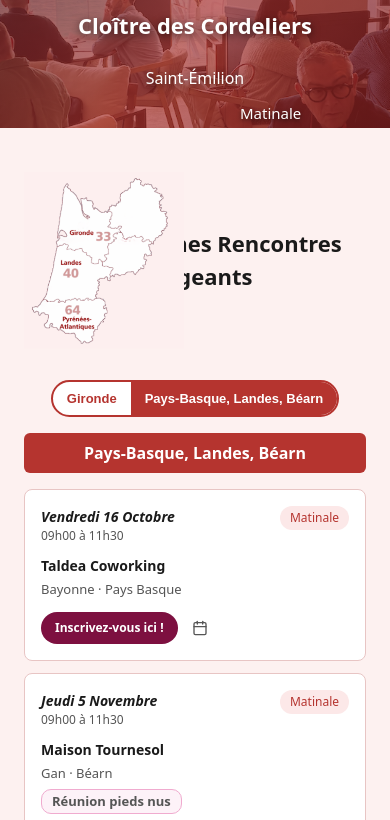
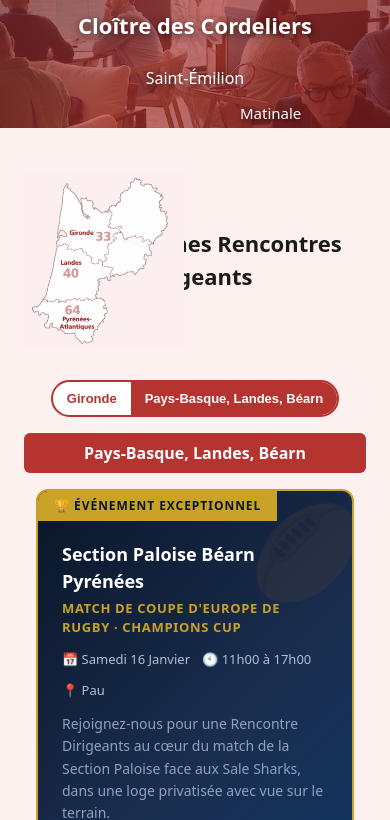
Before and after one commit to mateogimenez-prog/dynabuy-landing, a website: page index.html in a window 390 px wide. Both pictures are taken after a click on the button "Pays-Basque, Landes, Béarn". Shown: the part 836-1656 px from the top of the page. Drawn offline with Linux system fonts and the light colour scheme.

Commit message:
feat: encadré événement Section Paloise — Coupe d'Europe rugby

```diff
--- a/app.js
+++ b/app.js
@@ -92,8 +92,35 @@
 
 function renderMeetings(region) {
   currentMeetings = filterUpcoming(allMeetings[region]);
+  renderEventSpotlight(currentMeetings);
   renderTable(currentMeetings);
   renderCards(currentMeetings);
+}
+
+function renderEventSpotlight(meetings) {
+  const container = document.getElementById('event-spotlight');
+  if (!container) return;
+  const evt = meetings.find(m => m.type === 'Évènementiel');
+  if (!evt) { container.innerHTML = ''; return; }
+  container.innerHTML = `
+    <div class="event-spotlight-card">
+      <div class="esp-badge">🏆 Événement exceptionnel</div>
+      <div class="esp-body">
+        <div class="esp-left">
+          <div class="esp-title">${escHtml(evt.venue)}</div>
+          <div class="esp-sub">Match de Coupe d'Europe de Rugby · Champions Cup</div>
+          <div class="esp-meta">
+            <span class="esp-date">📅 ${escHtml(evt.date)}</span>
+            <span class="esp-time">🕙 ${escHtml(evt.time)}</span>
+            <span class="esp-city">📍 ${escHtml(evt.city)}</span>
+          </div>
+          <p class="esp-desc">Rejoignez-nous pour une Rencontre Dirigeants au cœur du match de la Section Paloise face aux Sale Sharks, dans une loge privatisée avec vue sur le terrain.</p>
+        </div>
+        <div class="esp-right">
+          <a href="${escAttr(evt.registrationUrl || FALLBACK_URL)}" target="_blank" rel="noopener" class="esp-btn">S'inscrire à l'événement →</a>
+        </div>
+      </div>
+    </div>`;
 }
 
 function renderTable(meetings) {
--- a/index.html
+++ b/index.html
@@ -127,6 +127,9 @@
     <!-- BANDEAU RÉGION -->
     <div class="region-banner" id="region-banner">Gironde</div>
 
+    <!-- ENCADRÉ ÉVÉNEMENT SPÉCIAL -->
+    <div id="event-spotlight"></div>
+
     <!-- TABLEAU RÉUNIONS -->
     <div class="meetings-table-wrap">
       <table class="meetings-table" id="meetings-table">
--- a/style.css
+++ b/style.css
@@ -449,6 +449,96 @@
   font-style: italic;
 }
 
+/* ── ÉVÉNEMENT EXCEPTIONNEL ── */
+.event-spotlight-card {
+  background: linear-gradient(135deg, #0a1628 0%, #1a2e50 60%, #0f3460 100%);
+  border: 2px solid #c9a227;
+  border-radius: 12px;
+  margin: 0 24px 24px;
+  max-width: 1100px;
+  margin-left: auto;
+  margin-right: auto;
+  overflow: hidden;
+  position: relative;
+}
+.event-spotlight-card::before {
+  content: '🏉';
+  position: absolute;
+  right: -10px;
+  top: -10px;
+  font-size: 90px;
+  opacity: 0.08;
+  pointer-events: none;
+}
+.esp-badge {
+  background: #c9a227;
+  color: #0a1628;
+  font-size: 12px;
+  font-weight: 800;
+  letter-spacing: 0.08em;
+  text-transform: uppercase;
+  padding: 6px 16px;
+  display: inline-block;
+}
+.esp-body {
+  padding: 20px 24px 22px;
+  display: flex;
+  align-items: center;
+  gap: 24px;
+}
+.esp-left { flex: 1; }
+.esp-title {
+  font-size: 22px;
+  font-weight: 800;
+  color: #ffffff;
+  margin-bottom: 4px;
+}
+.esp-sub {
+  font-size: 13px;
+  color: #c9a227;
+  font-weight: 600;
+  margin-bottom: 12px;
+  text-transform: uppercase;
+  letter-spacing: 0.05em;
+}
+.esp-meta {
+  display: flex;
+  flex-wrap: wrap;
+  gap: 12px;
+  margin-bottom: 12px;
+}
+.esp-meta span {
+  font-size: 13px;
+  color: #b0bfd4;
+  font-weight: 500;
+}
+.esp-desc {
+  font-size: 14px;
+  color: #8fa3be;
+  line-height: 1.6;
+  max-width: 540px;
+}
+.esp-right { flex-shrink: 0; }
+.esp-btn {
+  display: inline-block;
+  background: #c9a227;
+  color: #0a1628;
+  font-weight: 800;
+  font-size: 14px;
+  padding: 12px 22px;
+  border-radius: 8px;
+  white-space: nowrap;
+  transition: background .2s, transform .15s;
+}
+.esp-btn:hover { background: #e0b82e; transform: translateY(-1px); }
+
+@media (max-width: 640px) {
+  .event-spotlight-card { margin: 0 12px 20px; }
+  .esp-body { flex-direction: column; align-items: flex-start; gap: 16px; }
+  .esp-title { font-size: 18px; }
+  .esp-btn { width: 100%; text-align: center; }
+}
+
 /* ── RESPONSIVE ── */
 @media (max-width: 900px) {
   .header-inner { flex-direction: column; }
```
